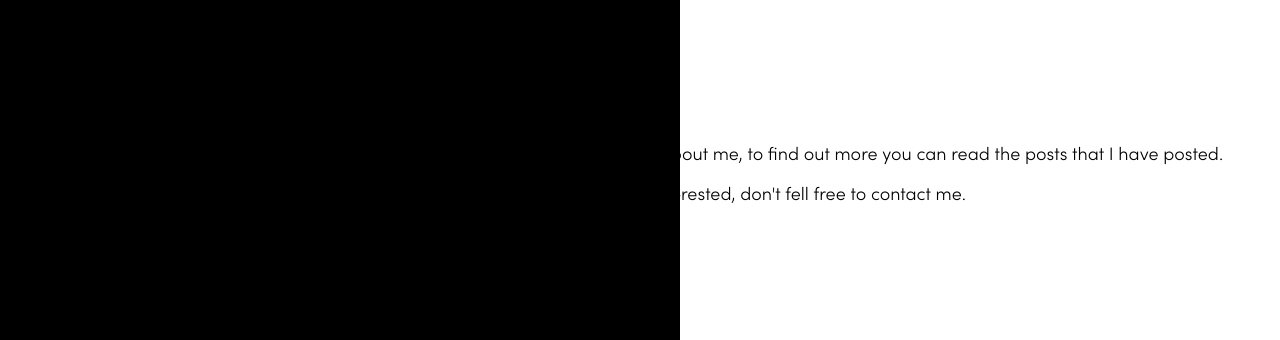
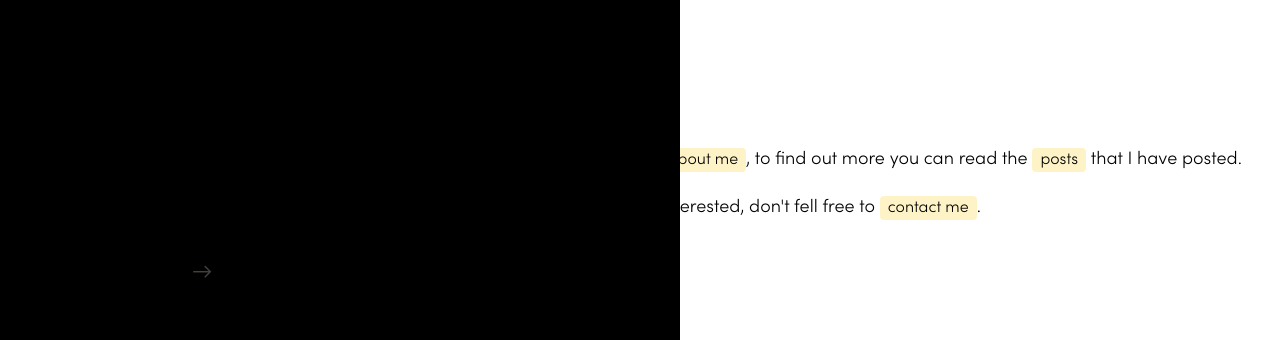
Before and after one commit to muhsupriazis/mysite, a Next.js app: page / in a window 1280 px wide. Shown: the part 256-596 px from the top of the page. Built offline with nearby package versions, Linux system fonts and the light colour scheme.

Commit message:
modify home page

```diff
--- a/components/button/navigasi.js
+++ b/components/button/navigasi.js
@@ -1,5 +1,5 @@
 import Link from "next/link";
 
 export default function ButtonNavigasi({children, url}){
-    return <Link className="text-xl my-5" href={url}>{children} <span>&rarr;</span></Link>
+    return <Link className="text-lg flex my-5 gap-8 items-center" href={url}><p className="hover:underline hover:decoration-sky-300">{children}</p> <p className="arrow text-2xl font-extralight text-stone-700">&rarr;</p></Link>
 }
--- a/components/layout.js
+++ b/components/layout.js
@@ -2,6 +2,7 @@ import Head from "next/head";
 import Navbar from "./navbar";
 import { site } from "@/config/site";
 import Link from "next/link";
+import { AiFillGithub } from "react-icons/ai";
 
 export default function Layout({children, title}){
     return <>
@@ -16,7 +17,7 @@ export default function Layout({children, title}){
     </main>
     <footer className="fixed bottom-0">
         <ul className="flex">
-            {/* {site.social.map((media, i)=> <ListItem key={i} url={media.url}>{media.icon}</ListItem>)} */}
+            {/* <li><Link href={'#'} className="w-6 text-red-500"><AiFillGithub/></Link></li> */}
         </ul>
     </footer>
     </>
--- a/components/navbar.js
+++ b/components/navbar.js
@@ -6,7 +6,7 @@ export default function Navbar(){
     const [isactive, setIsactive] = useState(false);
     return <nav className="p-4 fixed w-full glass">
         <div className="flex justify-between items-center">
-            <span className="font-bold font-covered text-3xl">{site.name}</span>
+            <span className="font-bold font-sofiabold text-3xl">{site.name}</span>
             <div className={isactive? 'toggle flex justify-end z-10 active' : 'flex justify-end toggle z-10'} onClick={()=>setIsactive(!isactive)}>
                 <span></span>
                 <span></span>
@@ -14,7 +14,7 @@ export default function Navbar(){
             </div>
         </div>
         <div className={isactive? 'navigasi min-h-screen p-4 text-white bg-black w-[100%] absolute top-0 left-0 active': 'navigasi min-h-screen p-4 text-white bg-black w-full absolute top-0 left-0'}>
-            <span className="block py-3 font-covered text-2xl">{site.name}</span>
+            <span className="block py-3 font-sofiabold text-2xl">{site.name}</span>
             <ul className="">
                 {site?.navigasi?.map((nav, i)=> <ListItem key={i} url={nav.url}>{nav.menu}</ListItem>)}
             </ul>
--- a/components/paragraph.js
+++ b/components/paragraph.js
@@ -1,3 +1,3 @@
 export default function Paragraph({children}){
-    return <p className="text-lg my-3">{children}</p>
+    return <p className="text-lg my-3 leading-9">{children}</p>
 }
--- /dev/null
+++ b/components/span.js
@@ -0,0 +1,3 @@
+export default function Span({children}){
+    return <span className="bg-amber-100 py-1 px-2 rounded">{children}</span>
+}
--- a/pages/index.js
+++ b/pages/index.js
@@ -1,7 +1,9 @@
 import ButtonNavigasi from "@/components/button/navigasi";
 import Layout from "@/components/layout";
 import Paragraph from "@/components/paragraph";
+import Span from "@/components/span";
 import { site } from "@/config/site";
+import Link from "next/link";
 
 export default function Home() {
   return (
@@ -9,9 +11,9 @@ export default function Home() {
     <div className="min-h-screen flex justify-center flex-col">
       <div>
         <Paragraph>Hi, my name is</Paragraph>
-        <h1 className="font-sofiabold text-5xl">Muhammad Supri.</h1>
-        <Paragraph>Welcome to my personal website. On this website you can find out some things about me, to find out more you can read the posts that I have posted.</Paragraph>
-        <Paragraph>I am a freelance web developer. You can see the projects I &apos; ve made, if you&apos;re interested, don&apos;t fell free to contact me.</Paragraph>
+        <h1 className="font-sofiabold text-6xl">Muhammad Supri.</h1>
+        <Paragraph>Welcome to my personal website. On this website you can find out some things <Span><Link href={'/about'}>about me</Link></Span>, to find out more you can read the <Span><Link href={'/blogs'}>posts</Link></Span> that I have posted.</Paragraph>
+        <Paragraph>I am a freelance web developer. You can see the <Span><Link href={'/portfolio'}>projects</Link></Span> I &apos; ve made, if you&apos;re interested, don&apos;t fell free to <Span><Link href={'/contact'}>contact me</Link></Span>.</Paragraph>
       </div>
       <ButtonNavigasi url={'/about'}>See More About Me</ButtonNavigasi>
     </div>
--- a/styles/globals.css
+++ b/styles/globals.css
@@ -100,3 +100,18 @@
   transform: translateX(0px);
   transition: 0.5s;
 }
+
+.arrow {
+  animation: bounce 1s infinite;
+}
+
+@keyframes bounce {
+  0%, 100% {
+    transform: translateX(-40%);
+    animation-timing-function: cubic-bezier(0.8, 0, 1, 1);
+  }
+  50% {
+    transform: translateX(0);
+    animation-timing-function: cubic-bezier(0, 0, 0.2, 1);
+  }
+}
```
